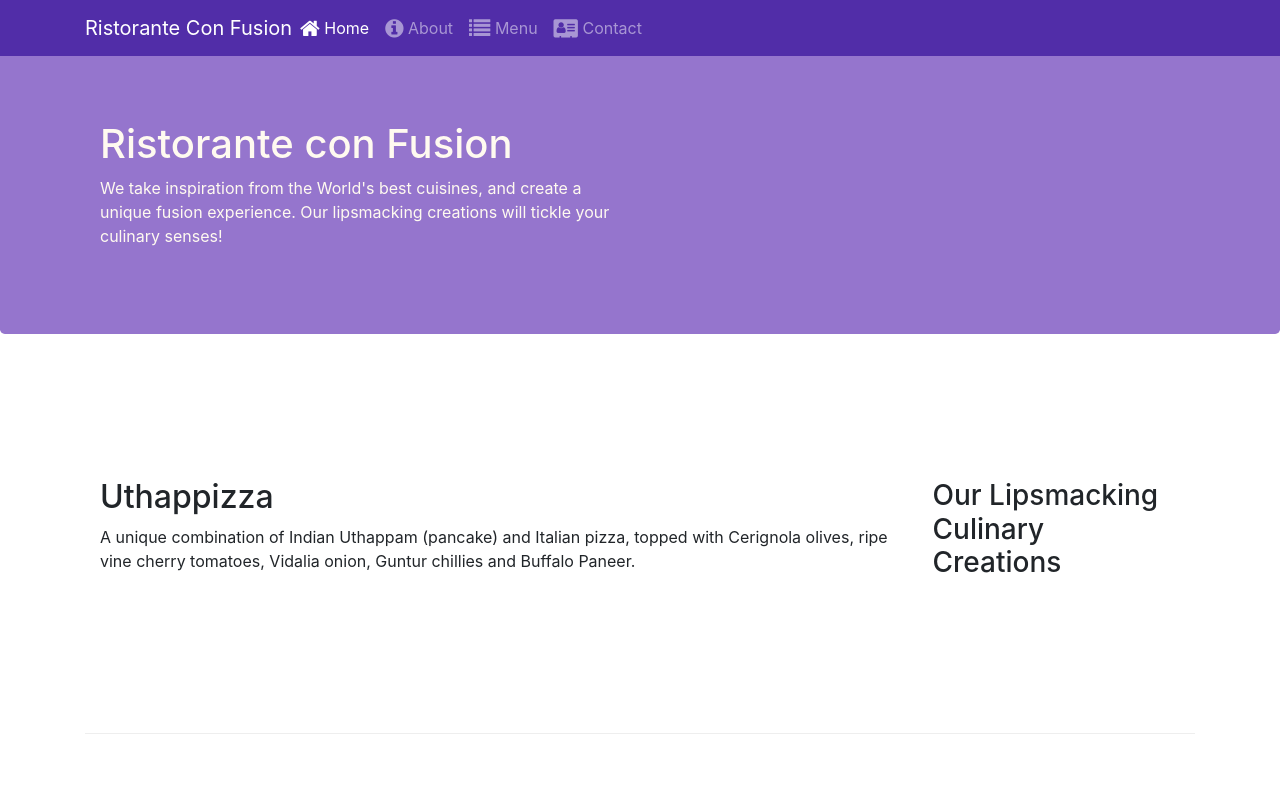
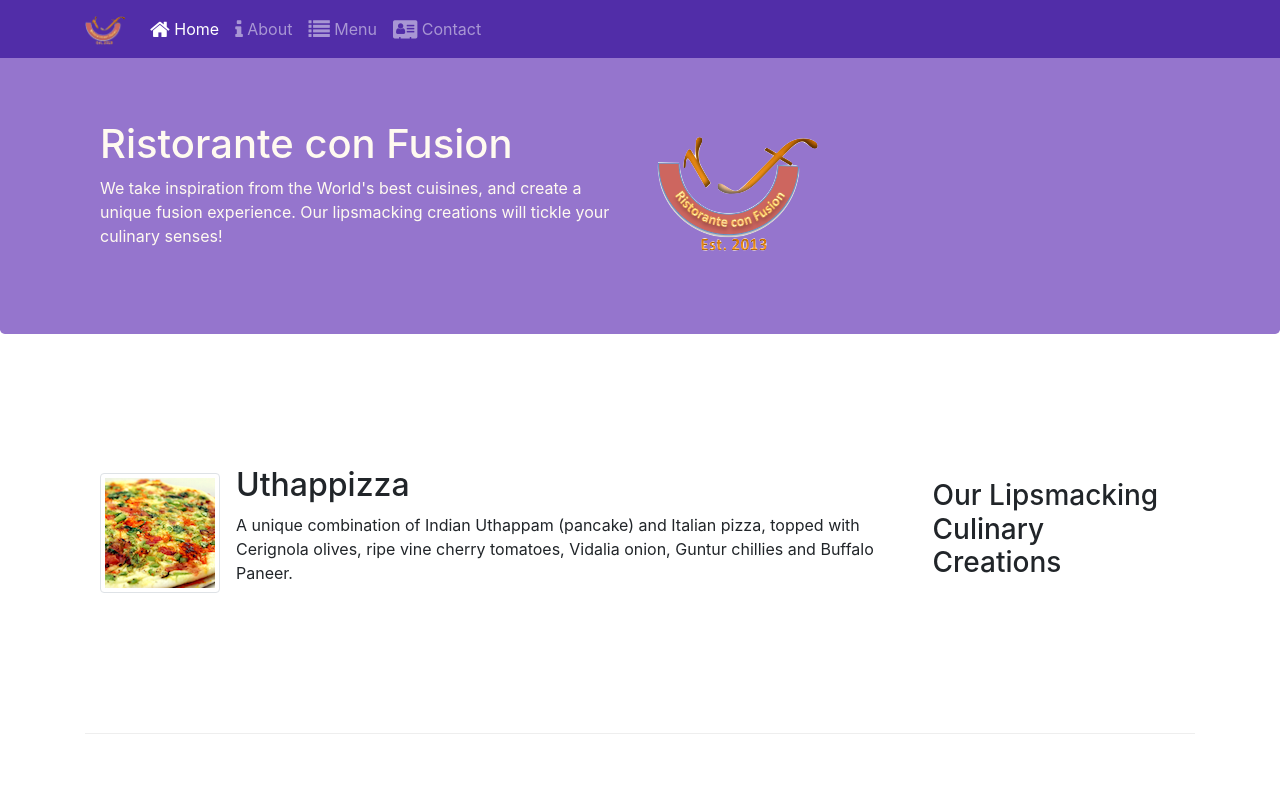
Before and after one commit to Abhinav-vats/conFusion, a website: page index.html in a window 1280 px wide. Shown: the top 800 px of the page. Drawn offline with nearby package versions, Linux system fonts and the light colour scheme.

Commit message:
Image and Media added

```diff
--- a/index.html
+++ b/index.html
@@ -20,11 +20,11 @@
             <button class="navbar-toggler" type="button" data-toggle="collapse" data-target="#Navbar">
                 <span class="navbar-toggler-icon"></span>
             </button>
-            <a class="navbar-brand mr-auto" href="#">Ristorante Con Fusion</a>
+            <a class="navbar-brand" href="#"><img src="img/logo.png" height="30" width="41"></a>
             <div class="collapse navbar-collapse" id="Navbar">
                 <ul class="navbar-nav mr-auto">
                     <li class="nav-item active"><a class="nav-link" href="#"><span class="fa fa-home fa-lg"></span> Home</a></li>
-                    <li class="nav-item"><a class="nav-link" href="./aboutus.html"><span class="fa fa-info-circle fa-lg"></span> About</a></li>
+                    <li class="nav-item"><a class="nav-link" href="./aboutus.html"><span class="fa fa-info fa-lg"></span> About</a></li>
                     <li class="nav-item"><a class="nav-link" href="#"><span class="fa fa-list fa-lg"></span> Menu</a></li>
                     <li class="nav-item"><a class="nav-link" href="./contactus.html"><span class="fa fa-address-card fa-lg"></span> Contact</a></li>
                 </ul>
@@ -38,7 +38,8 @@
                     <h1>Ristorante con Fusion</h1>
                     <p>We take inspiration from the World's best cuisines, and create a unique fusion experience. Our lipsmacking creations will tickle your culinary senses!</p>
                 </div>
-                <div class="col-12 col-sm">
+                <div class="col-12 col-sm align-self-center">
+                    <img src="img/logo.png" class="img-fluid">
                 </div>
             </div>
         </div>
@@ -50,8 +51,15 @@
                 <h3>Our Lipsmacking Culinary Creations</h3>
             </div>
             <div class="col col-sm order-sm-first col-md">
-                <h2>Uthappizza</h2>
-                <p>A unique combination of Indian Uthappam (pancake) and Italian pizza, topped with Cerignola olives, ripe vine cherry tomatoes, Vidalia onion, Guntur chillies and Buffalo Paneer.</p>
+                <div class="media">
+                    <img class="d-flex mr-3 img-thumbnail align-self-center" src="img/uthappizza.png" alt="uthappizza">
+                    <div class="media-body">
+                        <h2 class="mt-0">Uthappizza</h2>
+                        <p class="d-none d-sm-block">A unique combination of Indian Uthappam (pancake) and Italian pizza, topped with Cerignola olives, ripe vine cherry tomatoes, Vidalia onion, Guntur chillies and Buffalo Paneer.</p>
+                    </div>
+
+                </div>
+
             </div>
         </div>
 
@@ -71,9 +79,15 @@
                 <h3>Meet our Culinary Specialists</h3>
             </div>
             <div class="col col-sm order-sm-first col-md">
-                <h2>Alberto Somayya</h2>
+                <div class="media">
+                    <img class="d-flex mr-3 img-thumbnail align-self-center" src="img/alberto.png" alt="alberto">
+                    <div class="media-body">
+                        <h2>Alberto Somayya</h2>
                 <h4>Executive Chef</h4>
                 <p>Award winning three-star Michelin chef with wide International experience having worked closely with whos-who in the culinary world, he specializes in creating mouthwatering Indo-Italian fusion experiences. </p>
+                    </div>
+                </div>
+
             </div>
         </div>
     </div>
```
Also changed, not shown: aboutus.html (+7 -6 lines), contactus.html (+3 -2 lines), img/alberto.png (added), img/buffet.png (added), img/logo.png (added), img/uthappizza.png (added), 1 other file.
